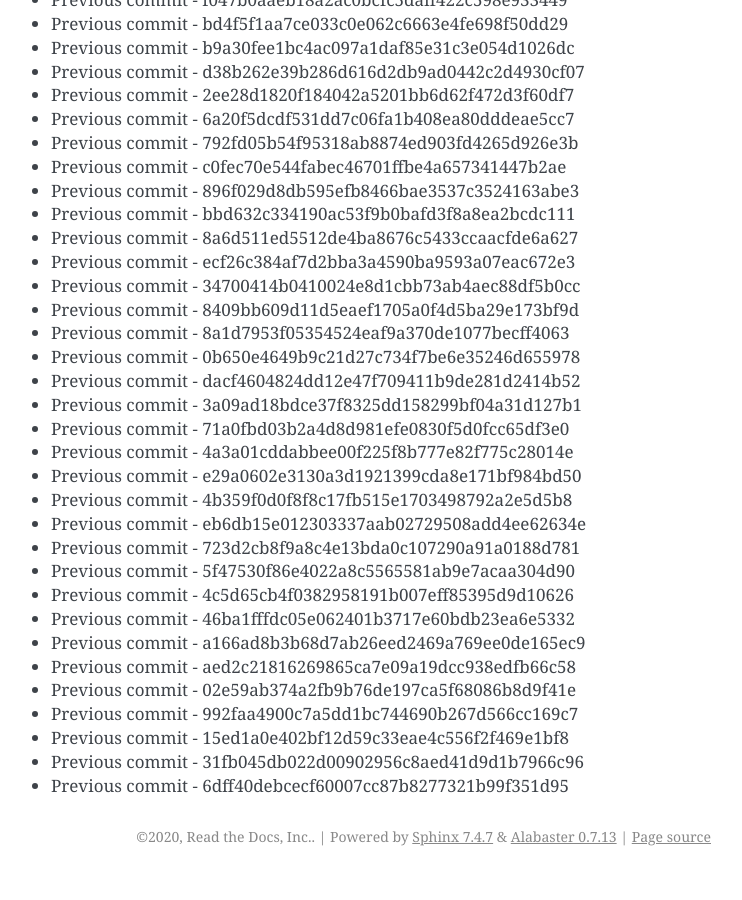
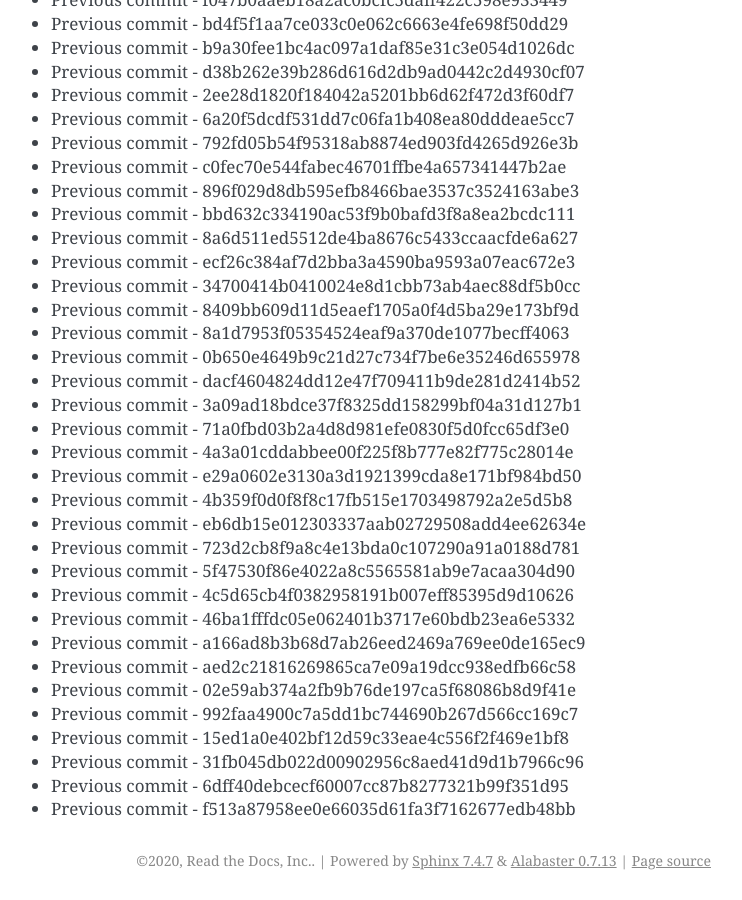
Before and after one commit to readthedocs/rtd-git-stresstest, a Sphinx documentation site: the page built from docs/updates.rst, in a window 1280 px wide and 900 px high, scrolled down 4201 px. Shown: the whole window, without its empty margins (399-1141 px from the left). Built offline with Sphinx 7.4.7, drawn with Linux system fonts in a browser that asks for light colours; before the commit the page ends 5077 px from its top, so only the background shows below that.

Commit message:
Generating commit from previous: f513a87958ee0e66035d61fa3f7162677edb48bb

```diff
--- a/docs/updates.rst
+++ b/docs/updates.rst
@@ -208,3 +208,4 @@ It can be tested for any performance characteristics.
 * Previous commit - 15ed1a0e402bf12d59c33eae4c556f2f469e1bf8
 * Previous commit - 31fb045db022d00902956c8aed41d9d1b7966c96
 * Previous commit - 6dff40debcecf60007cc87b8277321b99f351d95
+* Previous commit - f513a87958ee0e66035d61fa3f7162677edb48bb
```
